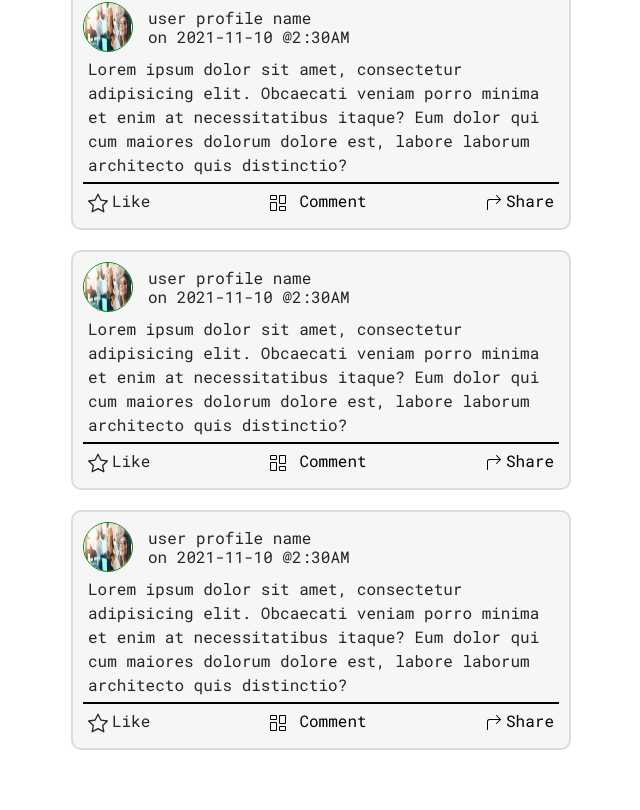
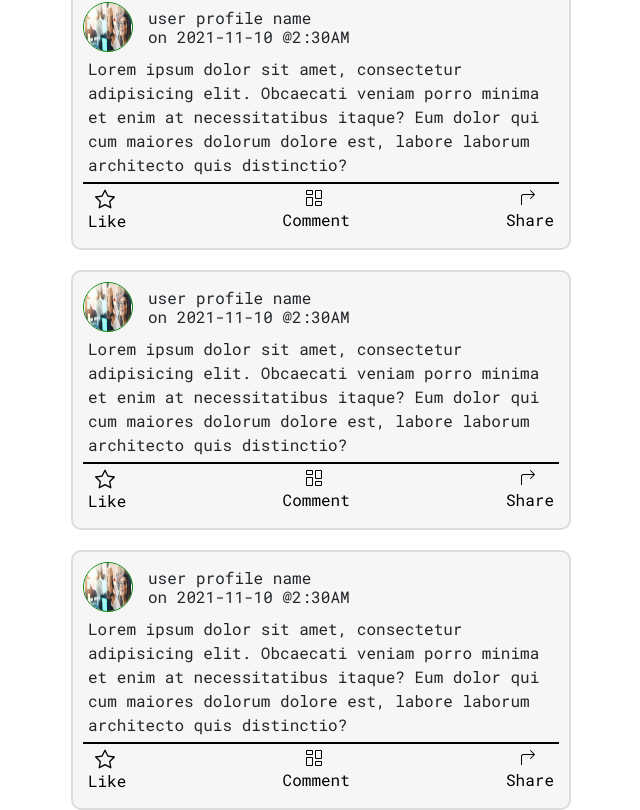
Before and after one commit to visalchrin/Professional, an Angular app: page /feed in a window 1280 px wide. Shown: the part 235-1045 px from the top of the page, without its empty margins (319-959 px from the left). Before the commit the page ends 985 px from the top, so only its background shows below. Built offline with nearby package versions, Linux system fonts and the light colour scheme.

Commit message:
Fixed like Bug on Feed

```diff
--- a/src/app/components/feed/feed.component.html
+++ b/src/app/components/feed/feed.component.html
@@ -42,7 +42,7 @@
             Lorem ipsum dolor sit amet, consectetur adipisicing elit. Obcaecati veniam porro minima et enim at necessitatibus itaque? Eum dolor qui cum maiores dolorum dolore est, labore laborum architecto quis distinctio?
         </div>
         <div class="post-reaction">
-            <a (click)="onClickLike()" [ngStyle]="{color: likeBtnColor}"><svg xmlns="http://www.w3.org/2000/svg" width="20" height="20" fill="currentColor" class="bi bi-star" viewBox="0 0 16 16">
+            <a (click)="onClickLike('1')" id="1"><svg xmlns="http://www.w3.org/2000/svg" width="20" height="20" fill="currentColor" class="bi bi-star" viewBox="0 0 16 16">
                 <path d="M2.866 14.85c-.078.444.36.791.746.593l4.39-2.256 4.389 2.256c.386.198.824-.149.746-.592l-.83-4.73 3.522-3.356c.33-.314.16-.888-.282-.95l-4.898-.696L8.465.792a.513.513 0 0 0-.927 0L5.354 5.12l-4.898.696c-.441.062-.612.636-.283.95l3.523 3.356-.83 4.73zm4.905-2.767-3.686 1.894.694-3.957a.565.565 0 0 0-.163-.505L1.71 6.745l4.052-.576a.525.525 0 0 0 .393-.288L8 2.223l1.847 3.658a.525.525 0 0 0 .393.288l4.052.575-2.906 2.77a.565.565 0 0 0-.163.506l.694 3.957-3.686-1.894a.503.503 0 0 0-.461 0z"/>
               </svg>Like</a>
             <a href=""><svg xmlns="http://www.w3.org/2000/svg" width="16" height="16" fill="currentColor" class="bi bi-columns-gap" viewBox="0 0 16 16">
@@ -68,7 +68,7 @@
             Lorem ipsum dolor sit amet, consectetur adipisicing elit. Obcaecati veniam porro minima et enim at necessitatibus itaque? Eum dolor qui cum maiores dolorum dolore est, labore laborum architecto quis distinctio?
         </div>
         <div class="post-reaction">
-            <a (click)="onClickLike()" [ngStyle]="{color: likeBtnColor}"><svg xmlns="http://www.w3.org/2000/svg" width="20" height="20" fill="currentColor" class="bi bi-star" viewBox="0 0 16 16">
+            <a (click)="onClickLike('2')" id="2"><svg xmlns="http://www.w3.org/2000/svg" width="20" height="20" fill="currentColor" class="bi bi-star" viewBox="0 0 16 16">
                 <path d="M2.866 14.85c-.078.444.36.791.746.593l4.39-2.256 4.389 2.256c.386.198.824-.149.746-.592l-.83-4.73 3.522-3.356c.33-.314.16-.888-.282-.95l-4.898-.696L8.465.792a.513.513 0 0 0-.927 0L5.354 5.12l-4.898.696c-.441.062-.612.636-.283.95l3.523 3.356-.83 4.73zm4.905-2.767-3.686 1.894.694-3.957a.565.565 0 0 0-.163-.505L1.71 6.745l4.052-.576a.525.525 0 0 0 .393-.288L8 2.223l1.847 3.658a.525.525 0 0 0 .393.288l4.052.575-2.906 2.77a.565.565 0 0 0-.163.506l.694 3.957-3.686-1.894a.503.503 0 0 0-.461 0z"/>
               </svg>Like</a>
             <a href=""><svg xmlns="http://www.w3.org/2000/svg" width="16" height="16" fill="currentColor" class="bi bi-columns-gap" viewBox="0 0 16 16">
@@ -94,7 +94,7 @@
             Lorem ipsum dolor sit amet, consectetur adipisicing elit. Obcaecati veniam porro minima et enim at necessitatibus itaque? Eum dolor qui cum maiores dolorum dolore est, labore laborum architecto quis distinctio?
         </div>
         <div class="post-reaction">
-            <a (click)="onClickLike()" [ngStyle]="{color: likeBtnColor}"><svg xmlns="http://www.w3.org/2000/svg" width="20" height="20" fill="currentColor" class="bi bi-star" viewBox="0 0 16 16">
+            <a (click)="onClickLike('3')" id="3"><svg xmlns="http://www.w3.org/2000/svg" width="20" height="20" fill="currentColor" class="bi bi-star" viewBox="0 0 16 16">
                 <path d="M2.866 14.85c-.078.444.36.791.746.593l4.39-2.256 4.389 2.256c.386.198.824-.149.746-.592l-.83-4.73 3.522-3.356c.33-.314.16-.888-.282-.95l-4.898-.696L8.465.792a.513.513 0 0 0-.927 0L5.354 5.12l-4.898.696c-.441.062-.612.636-.283.95l3.523 3.356-.83 4.73zm4.905-2.767-3.686 1.894.694-3.957a.565.565 0 0 0-.163-.505L1.71 6.745l4.052-.576a.525.525 0 0 0 .393-.288L8 2.223l1.847 3.658a.525.525 0 0 0 .393.288l4.052.575-2.906 2.77a.565.565 0 0 0-.163.506l.694 3.957-3.686-1.894a.503.503 0 0 0-.461 0z"/>
               </svg>Like</a>
             <a href=""><svg xmlns="http://www.w3.org/2000/svg" width="16" height="16" fill="currentColor" class="bi bi-columns-gap" viewBox="0 0 16 16">
--- a/src/app/components/feed/feed.component.scss
+++ b/src/app/components/feed/feed.component.scss
@@ -88,6 +88,8 @@
         border-top: 2px solid black;
 
         a {
+            display: grid;
+            place-items: center;
             color: black;
             text-decoration: none;
             svg {
--- a/src/app/components/feed/feed.component.ts
+++ b/src/app/components/feed/feed.component.ts
@@ -8,7 +8,6 @@ import { BsModalService, BsModalRef } from 'ngx-bootstrap/modal';
 })
 export class FeedComponent implements OnInit {
   modalRef?: BsModalRef;
-  likeBtnColor : String = "currentColor";
   // constructor() { }
   constructor(private modalService: BsModalService) {
 
@@ -24,13 +23,17 @@ export class FeedComponent implements OnInit {
     this.modalRef = this.modalService.show(template);
   }
 
-  onClickLike(): void {
-    console.log(this.likeBtnColor);
-    if (this.likeBtnColor === "orange") {
-      this.likeBtnColor = "currentColor";
-    } else {
-      this.likeBtnColor = "orange";
+  onClickLike(id: string): void {
+    const element = document.getElementById(`${id}`);
+    if (element != null) {
+      if (element.style.color === 'orange') {
+        element.style.color = 'black';
+      } else {
+        element.style.color = 'orange';
+      }
     }
+
+    console.log(element);
   }
 
 }
```
